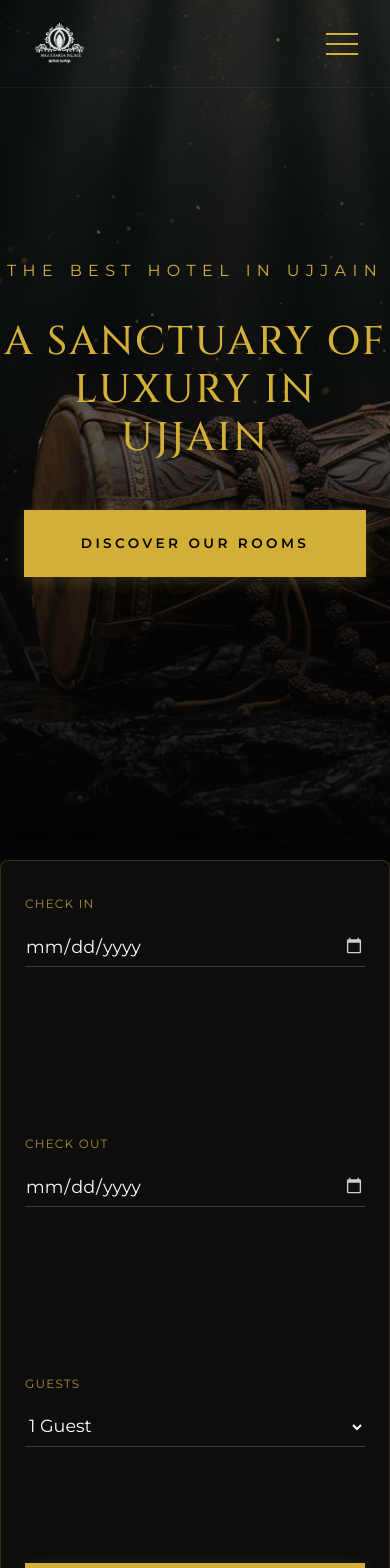
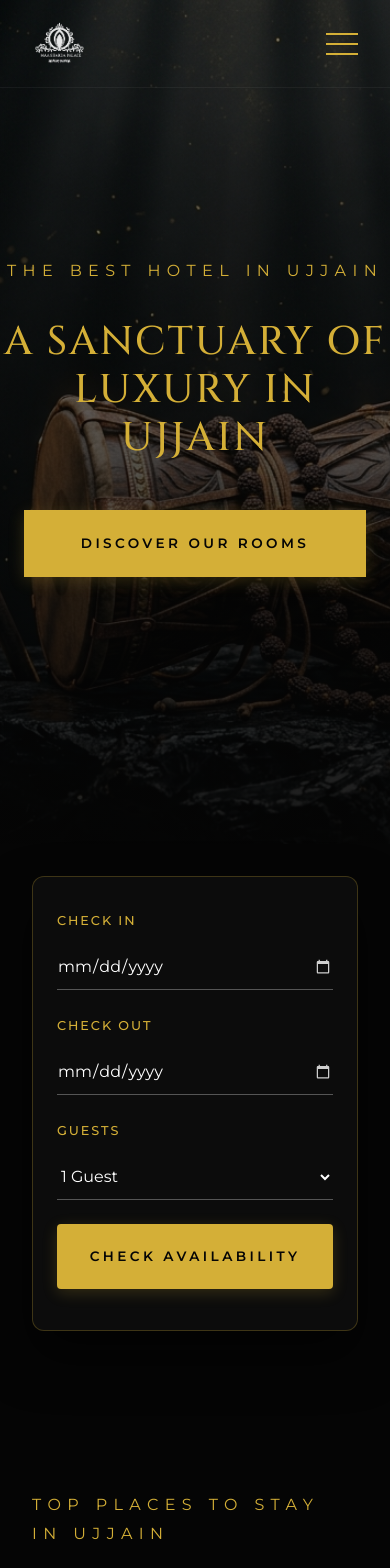
Before and after one commit to Mrsandipchauhan/maa-sharda-palace, a Next.js app: page / in a window 390 px wide. Shown: the top 1568 px of the page. Built offline with nearby package versions, Linux system fonts and the light colour scheme.

Commit message:
Refactor booking widget for perfect mobile responsiveness

```diff
--- a/app/globals.css
+++ b/app/globals.css
@@ -277,7 +277,69 @@ section {
   margin-bottom: 2rem;
 }
 
-/* Booking Widget Fixes */
+/* Booking Widget */
+.booking-widget {
+  background: rgba(15, 15, 15, 0.85);
+  backdrop-filter: blur(15px);
+  -webkit-backdrop-filter: blur(15px);
+  border: 1px solid rgba(212, 175, 55, 0.25);
+  border-radius: 12px;
+  padding: 2.5rem 3rem;
+  display: flex;
+  flex-wrap: wrap;
+  gap: 2.5rem;
+  align-items: flex-end;
+  justify-content: space-between;
+  z-index: 20;
+  position: relative;
+  margin-top: -4rem;
+  box-shadow: 0 25px 50px rgba(0,0,0,0.6);
+}
+
+.booking-field {
+  flex: 1 1 180px;
+}
+
+.booking-label {
+  display: block;
+  font-size: 0.8rem;
+  text-transform: uppercase;
+  color: var(--color-gold);
+  margin-bottom: 0.75rem;
+  letter-spacing: 0.15em;
+  font-weight: 500;
+}
+
+.booking-input {
+  width: 100%;
+  background: transparent;
+  border: none;
+  border-bottom: 1px solid rgba(255,255,255,0.3);
+  color: white;
+  padding: 0.5rem 0;
+  outline: none;
+  font-size: 1.1rem;
+  font-family: inherit;
+  transition: border-color 0.3s ease;
+  cursor: pointer;
+}
+
+.booking-input:focus {
+  border-bottom-color: var(--color-gold);
+}
+
+.booking-btn-container {
+  flex: 1 1 200px;
+  text-align: center;
+}
+
+.booking-btn {
+  padding: 1.25rem 2rem;
+  width: 100%;
+  border: none;
+  border-radius: 4px;
+}
+
 input[type="date"]::-webkit-calendar-picker-indicator {
   filter: invert(1);
   cursor: pointer;
@@ -340,17 +402,17 @@ input[type="date"]::-webkit-calendar-picker-indicator:hover {
   .booking-widget {
     flex-direction: column;
     gap: 1.5rem;
-    position: relative !important;
-    transform: none !important;
-    left: 0 !important;
-    width: 100% !important;
-    margin-top: 1rem !important;
-    border-radius: 8px !important;
-    z-index: 20 !important;
-    padding: 2rem 1.5rem !important;
+    margin-top: 2rem !important;
+    padding: 2rem 1.5rem;
+    border-radius: 12px;
   }
-  .booking-widget > div {
+  .booking-field, .booking-btn-container {
     width: 100%;
+    flex: 1 1 100%;
+  }
+  .booking-input {
+    font-size: 1rem;
+    padding: 0.75rem 0;
   }
   .editorial-grid.reverse .img-col { order: 1; }
   .editorial-grid.reverse .text-col { order: 2; }
--- a/app/page.tsx
+++ b/app/page.tsx
@@ -44,41 +44,28 @@ export default function Home() {
       </section>
 
       {/* Booking Widget */}
-      <div className="booking-widget container" style={{
-        background: 'rgba(15, 15, 15, 0.8)',
-        backdropFilter: 'blur(10px)',
-        border: '1px solid rgba(212, 175, 55, 0.2)',
-        borderRadius: '8px',
-        padding: '2.5rem 2rem',
-        display: 'flex',
-        flexWrap: 'wrap',
-        gap: '2.5rem',
-        alignItems: 'flex-end',
-        justifyContent: 'space-between',
-        zIndex: 10,
-        position: 'relative',
-        marginTop: '-4rem',
-        boxShadow: '0 20px 40px rgba(0,0,0,0.5)'
-      }}>
-        <div style={{ flex: '1 1 200px' }}>
-          <label style={{ display: 'block', fontSize: '0.75rem', textTransform: 'uppercase', color: 'rgba(212, 175, 55, 0.8)', marginBottom: '0.75rem', letterSpacing: '0.1em' }}>Check In</label>
-          <input type="date" style={{ width: '100%', background: 'transparent', border: 'none', borderBottom: '1px solid rgba(255,255,255,0.2)', color: 'white', padding: '0.5rem 0', outline: 'none', fontSize: '1.1rem', fontFamily: 'inherit' }} />
+      <div className="container">
+        <div className="booking-widget">
+          <div className="booking-field">
+            <label className="booking-label">Check In</label>
+            <input type="date" className="booking-input" />
           </div>
-        <div style={{ flex: '1 1 200px' }}>
-          <label style={{ display: 'block', fontSize: '0.75rem', textTransform: 'uppercase', color: 'rgba(212, 175, 55, 0.8)', marginBottom: '0.75rem', letterSpacing: '0.1em' }}>Check Out</label>
-          <input type="date" style={{ width: '100%', background: 'transparent', border: 'none', borderBottom: '1px solid rgba(255,255,255,0.2)', color: 'white', padding: '0.5rem 0', outline: 'none', fontSize: '1.1rem', fontFamily: 'inherit' }} />
+          <div className="booking-field">
+            <label className="booking-label">Check Out</label>
+            <input type="date" className="booking-input" />
           </div>
-        <div style={{ flex: '1 1 150px' }}>
-          <label style={{ display: 'block', fontSize: '0.75rem', textTransform: 'uppercase', color: 'rgba(212, 175, 55, 0.8)', marginBottom: '0.75rem', letterSpacing: '0.1em' }}>Guests</label>
-          <select style={{ width: '100%', background: 'transparent', border: 'none', borderBottom: '1px solid rgba(255,255,255,0.2)', color: 'white', padding: '0.5rem 0', outline: 'none', fontSize: '1.1rem', fontFamily: 'inherit', cursor: 'pointer' }}>
+          <div className="booking-field">
+            <label className="booking-label">Guests</label>
+            <select className="booking-input">
               <option value="1" style={{color: 'black'}}>1 Guest</option>
               <option value="2" style={{color: 'black'}}>2 Guests</option>
               <option value="3" style={{color: 'black'}}>3 Guests</option>
               <option value="4+" style={{color: 'black'}}>4+ Guests</option>
             </select>
           </div>
-        <div style={{ flex: '1 1 200px', textAlign: 'center' }}>
-          <a href={`tel:${HOTEL_DATA.phone}`} className="btn" style={{ padding: '1.25rem 2rem', width: '100%', border: 'none' }}>Check Availability</a>
+          <div className="booking-btn-container">
+            <a href={`tel:${HOTEL_DATA.phone}`} className="btn booking-btn">Check Availability</a>
+          </div>
         </div>
       </div>
 
```
Lines whose indentation alone changed are shown as unchanged.
